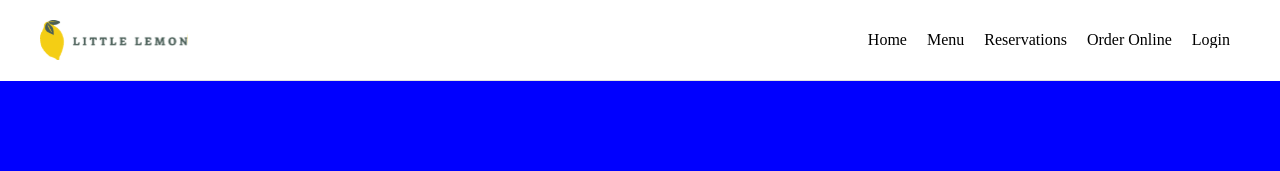
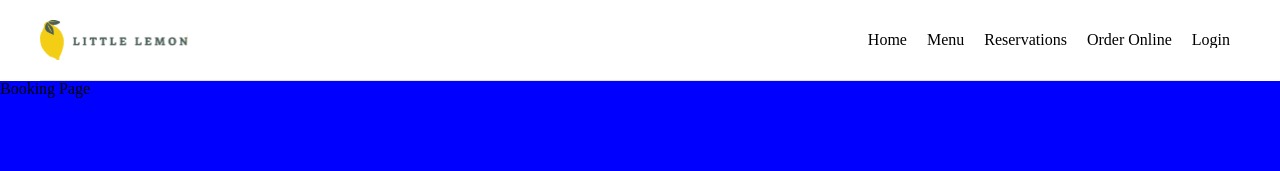
Before and after one commit to randalvance/meta-frontend-developer-capstone, a React (Vite) app: page /booking in a window 1280 px wide. Shown: the top 171 px of the page. Built offline with nearby package versions, Linux system fonts and the light colour scheme.

Commit message:
Add Booking Page

```diff
--- /dev/null
+++ b/src/BookingPage.jsx
@@ -0,0 +1,3 @@
+export default function BookingPage() {
+    return <h1>Booking Page</h1>
+}
--- a/src/routes.jsx
+++ b/src/routes.jsx
@@ -1,12 +1,14 @@
 import { BrowserRouter, Routes, Route } from 'react-router-dom';
 
 import HomePage from './HomePage';
+import BookingPage from './BookingPage';
 
 export function AppRoutes() {
   return (
     <BrowserRouter>
         <Routes>
             <Route path="/" element={<HomePage />} />
+            <Route path="/booking" element={<BookingPage />} />
         </Routes>
     </BrowserRouter>
   );
```
